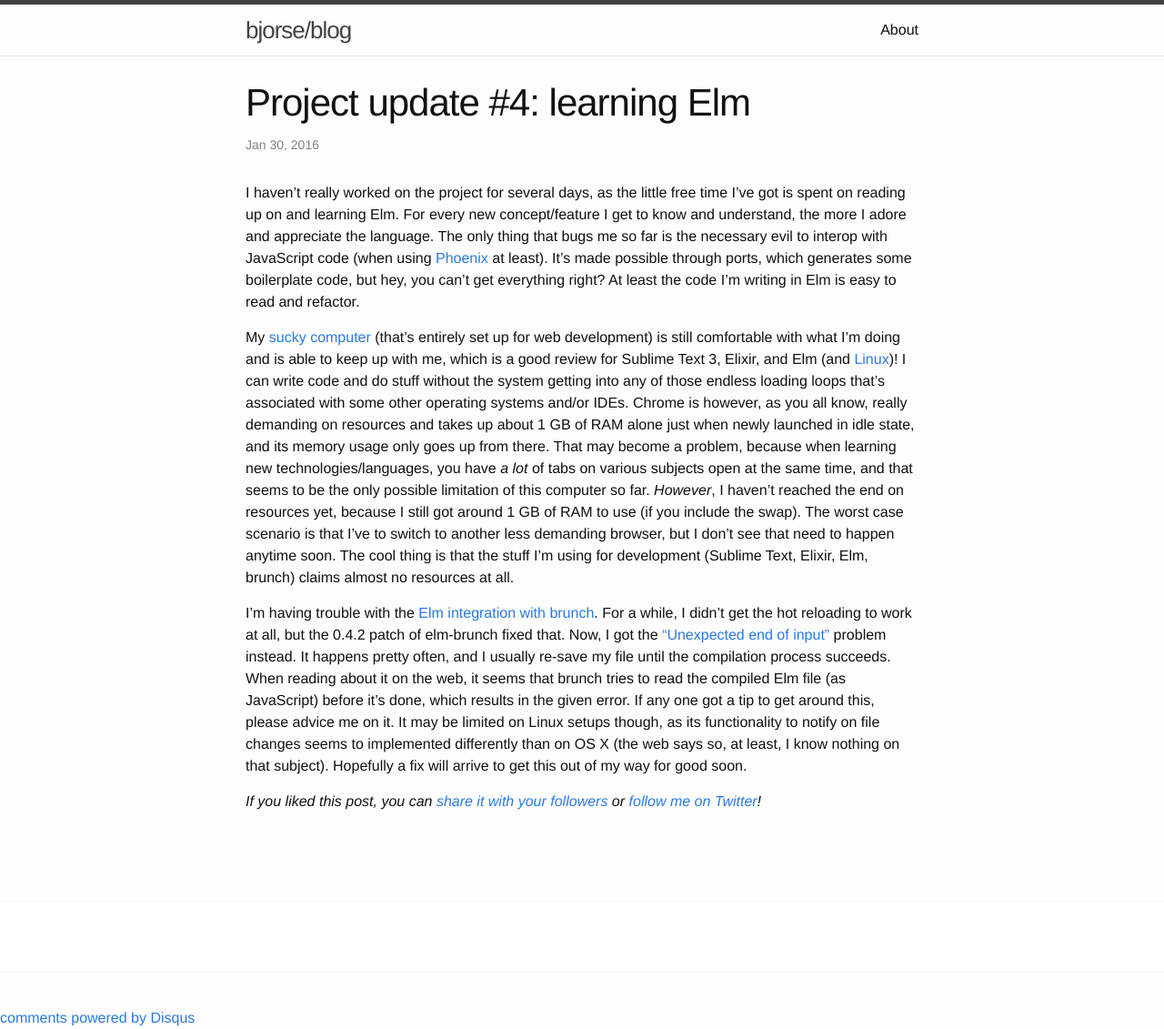
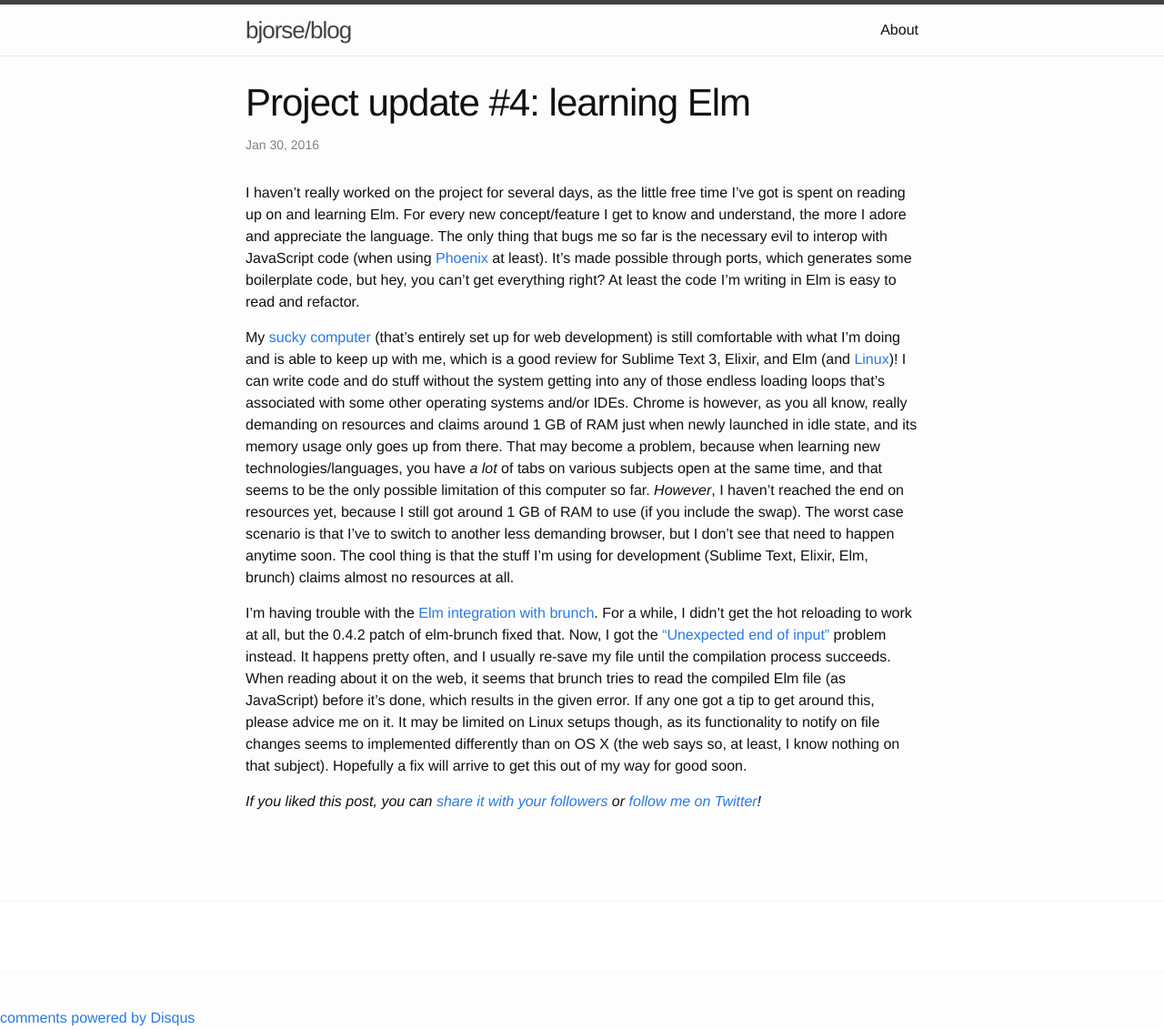
Before and after one commit to bjorse/bjorse.github.io, a Jekyll site: the page built from _posts/2016-01-30-project-update-4.markdown, in a window 1280 px wide. Shown: the whole page at 91% size. Built offline with Jekyll 4.4.1, drawn with Linux system fonts in a browser that asks for light colours; comment, search, counter and statistics services are not loaded.

Commit message:
Updated post

```diff
--- a/_posts/2016-01-30-project-update-4.markdown
+++ b/_posts/2016-01-30-project-update-4.markdown
@@ -8,7 +8,7 @@ comments: true
 
 I haven't really worked on the project for several days, as the little free time I've got is spent on reading up on and learning Elm. For every new concept/feature I get to know and understand, the more I adore and appreciate the language. The only thing that bugs me so far is the necessary evil to interop with JavaScript code (when using [Phoenix][phoenix] at least). It's made possible through ports, which generates some boilerplate code, but hey, you can't get everything right? At least the code I'm writing in Elm is easy to read and refactor.
 
-My [sucky computer][hp-stream] (that's entirely set up for web development) is still comfortable with what I'm doing and is able to keep up with me, which is a good review for Sublime Text 3, Elixir, and Elm (and [Linux][cbpp])! I can write code and do stuff without the system getting into any of those endless loading loops that's associated with some other operating systems and/or IDEs. Chrome is however, as you all know, really demanding on resources and takes up about 1 GB of RAM alone just when newly launched in idle state, and its memory usage only goes up from there. That may become a problem, because when learning new technologies/languages, you have *a lot* of tabs on various subjects open at the same time, and that seems to be the only possible limitation of this computer so far. *However*, I haven't reached the end on resources yet, because I still got around 1 GB of RAM to use (if you include the swap). The worst case scenario is that I've to switch to another less demanding browser, but I don't see that need to happen anytime soon. The cool thing is that the stuff I'm using for development (Sublime Text, Elixir, Elm, brunch) claims almost no resources at all.
+My [sucky computer][hp-stream] (that's entirely set up for web development) is still comfortable with what I'm doing and is able to keep up with me, which is a good review for Sublime Text 3, Elixir, and Elm (and [Linux][cbpp])! I can write code and do stuff without the system getting into any of those endless loading loops that's associated with some other operating systems and/or IDEs. Chrome is however, as you all know, really demanding on resources and claims around 1 GB of RAM just when newly launched in idle state, and its memory usage only goes up from there. That may become a problem, because when learning new technologies/languages, you have *a lot* of tabs on various subjects open at the same time, and that seems to be the only possible limitation of this computer so far. *However*, I haven't reached the end on resources yet, because I still got around 1 GB of RAM to use (if you include the swap). The worst case scenario is that I've to switch to another less demanding browser, but I don't see that need to happen anytime soon. The cool thing is that the stuff I'm using for development (Sublime Text, Elixir, Elm, brunch) claims almost no resources at all.
 
 I'm having trouble with the [Elm integration with brunch][elm-brunch]. For a while, I didn't get the hot reloading to work at all, but the 0.4.2 patch of elm-brunch fixed that. Now, I got the ["Unexpected end of input"][elm-brunch-bug] problem instead. It happens pretty often, and I usually re-save my file until the compilation process succeeds. When reading about it on the web, it seems that brunch tries to read the compiled Elm file (as JavaScript) before it's done, which results in the given error. If any one got a tip to get around this, please advice me on it. It may be limited on Linux setups though, as its functionality to notify on file changes seems to implemented differently than on OS X (the web says so, at least, I know nothing on that subject). Hopefully a fix will arrive to get this out of my way for good soon.
 
```
